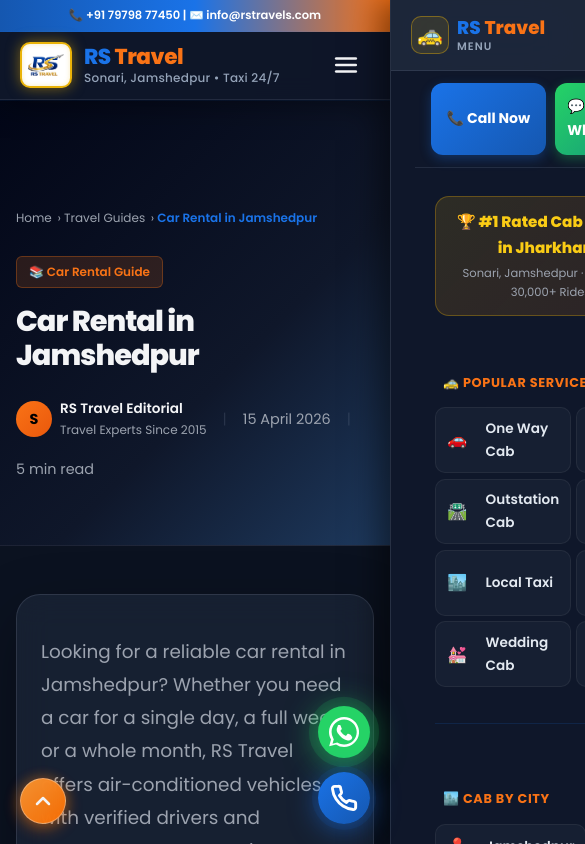
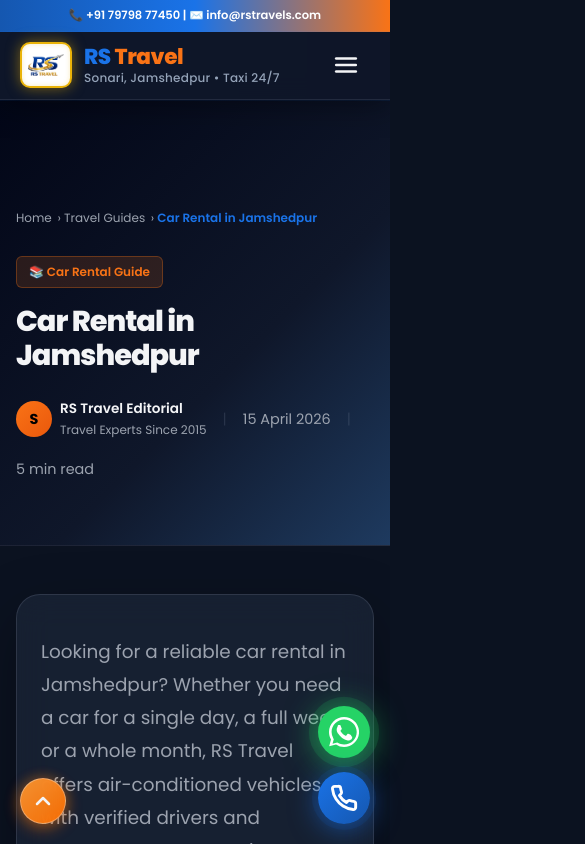
Before and after one commit to bk6204811752-cmd/rs-travel, a Next.js app: page /blog/car-rental-jamshedpur in a window 390 px wide. Shown: the top 844 px of the page, 585 px wide, since content can reach past the window. Built offline with nearby package versions, Linux system fonts and the light colour scheme.

Commit message:
fix(mobile): floating buttons visibility & mobile drawer zoom overflow

```diff
--- a/src/app/globals.css
+++ b/src/app/globals.css
@@ -81,6 +81,9 @@
   scroll-behavior: smooth;
   -webkit-text-size-adjust: 100%;
   text-size-adjust: 100%;
+  overflow-x: hidden !important;
+  max-width: 100vw;
+  width: 100%;
 }
 
 body {
@@ -92,7 +95,9 @@
   line-height: 1.7;
   -webkit-font-smoothing: antialiased;
   -moz-osx-font-smoothing: grayscale;
-  overflow-x: hidden;
+  overflow-x: hidden !important;
+  max-width: 100vw;
+  width: 100%;
   min-height: 100vh;
   min-height: 100dvh;
 }
@@ -712,18 +717,24 @@
   background: linear-gradient(180deg, rgba(17, 24, 39, 0.99) 0%, rgba(30, 41, 59, 0.98) 100%);
   backdrop-filter: blur(30px) saturate(180%);
   -webkit-backdrop-filter: blur(30px) saturate(180%);
-  z-index: 1000;
+  z-index: 99999;
   transform: translateX(100%);
-  transition: transform 0.35s cubic-bezier(0.4, 0, 0.2, 1);
+  transition: transform 0.35s cubic-bezier(0.4, 0, 0.2, 1), visibility 0.35s ease, opacity 0.35s ease;
   border-left: 1px solid rgba(26, 115, 232, 0.12);
   box-shadow: -10px 0 40px rgba(0, 0, 0, 0.4);
   overflow-y: auto;
   -webkit-overflow-scrolling: touch;
   padding: 0 1.5rem 2.5rem;
+  visibility: hidden !important;
+  pointer-events: none !important;
+  opacity: 0;
 }
 
 .mobile-drawer.open {
-  transform: translateX(0);
+  transform: translateX(0) !important;
+  visibility: visible !important;
+  pointer-events: auto !important;
+  opacity: 1 !important;
 }
 
 /* Backdrop behind the drawer */
@@ -2640,13 +2651,13 @@
    ============================================================ */
 
 .floating-buttons {
-  position: fixed;
-  bottom: calc(1.25rem + env(safe-area-inset-bottom, 0px));
-  right: 1.25rem;
+  position: fixed !important;
+  bottom: calc(1.25rem + env(safe-area-inset-bottom, 0px)) !important;
+  right: 1.25rem !important;
   display: flex !important;
-  flex-direction: column;
-  gap: 0.85rem;
-  z-index: 9990 !important;
+  flex-direction: column !important;
+  gap: 0.85rem !important;
+  z-index: 99990 !important;
   visibility: visible !important;
   opacity: 1 !important;
   pointer-events: auto !important;
@@ -2654,9 +2665,9 @@
 
 @media (min-width: 768px) {
   .floating-buttons {
-    bottom: 2rem;
-    right: 1.5rem;
-    gap: 1rem;
+    bottom: 2rem !important;
+    right: 1.5rem !important;
+    gap: 1rem !important;
   }
 }
 
@@ -3861,15 +3872,21 @@
   border-left: 1px solid rgba(148, 163, 184, 0.18);
   z-index: 99999;
   transform: translateX(100%);
-  transition: transform 0.32s cubic-bezier(0.16, 1, 0.3, 1);
+  transition: transform 0.32s cubic-bezier(0.16, 1, 0.3, 1), visibility 0.32s ease, opacity 0.32s ease;
   display: flex;
   flex-direction: column;
   box-shadow: -10px 0 30px rgba(0, 0, 0, 0.5);
   overflow-y: auto;
+  visibility: hidden !important;
+  pointer-events: none !important;
+  opacity: 0;
 }
 
 .mobile-drawer.open {
-  transform: translateX(0);
+  transform: translateX(0) !important;
+  visibility: visible !important;
+  pointer-events: auto !important;
+  opacity: 1 !important;
 }
 
 .mobile-drawer-header {
--- a/src/app/layout.tsx
+++ b/src/app/layout.tsx
@@ -1,4 +1,4 @@
-import type { Metadata } from "next";
+import type { Metadata, Viewport } from "next";
 import Image from "next/image";
 import "./globals.css";
 import Header from "@/components/Header";
@@ -12,6 +12,13 @@
   variable: '--font-inter',
   preload: true,
 });
+
+export const viewport: Viewport = {
+  width: "device-width",
+  initialScale: 1,
+  maximumScale: 5,
+  viewportFit: "cover",
+};
 
 export const metadata: Metadata = {
   title: {
--- a/src/components/Header.tsx
+++ b/src/components/Header.tsx
@@ -161,7 +161,8 @@
         id="mobile-drawer"
         className={`mobile-drawer ${isMenuOpen ? 'open' : ''}`}
         role="dialog"
-        aria-modal="true"
+        aria-modal={isMenuOpen}
+        aria-hidden={!isMenuOpen}
         aria-label="Main menu"
       >
         {/* Drawer Header */}
```
